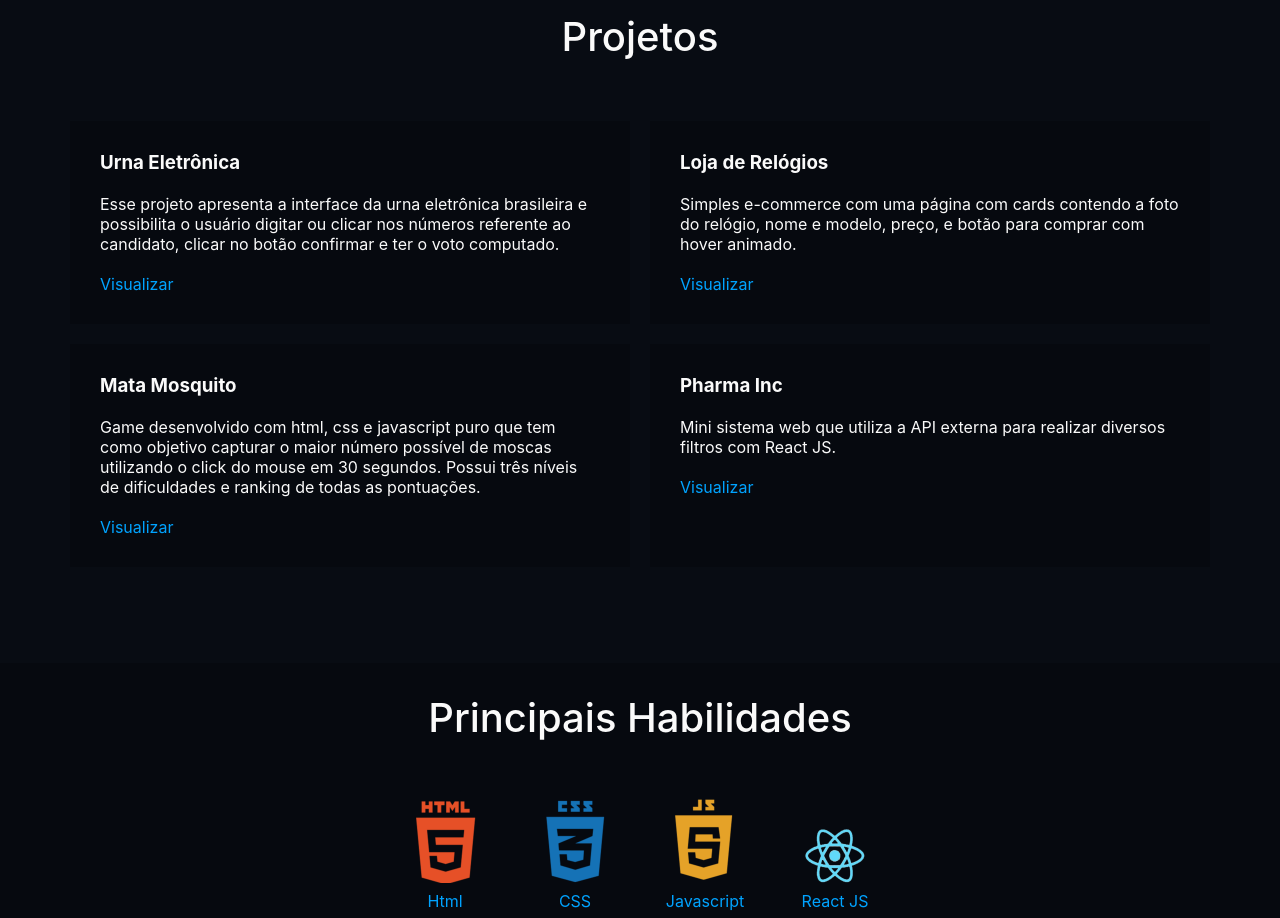
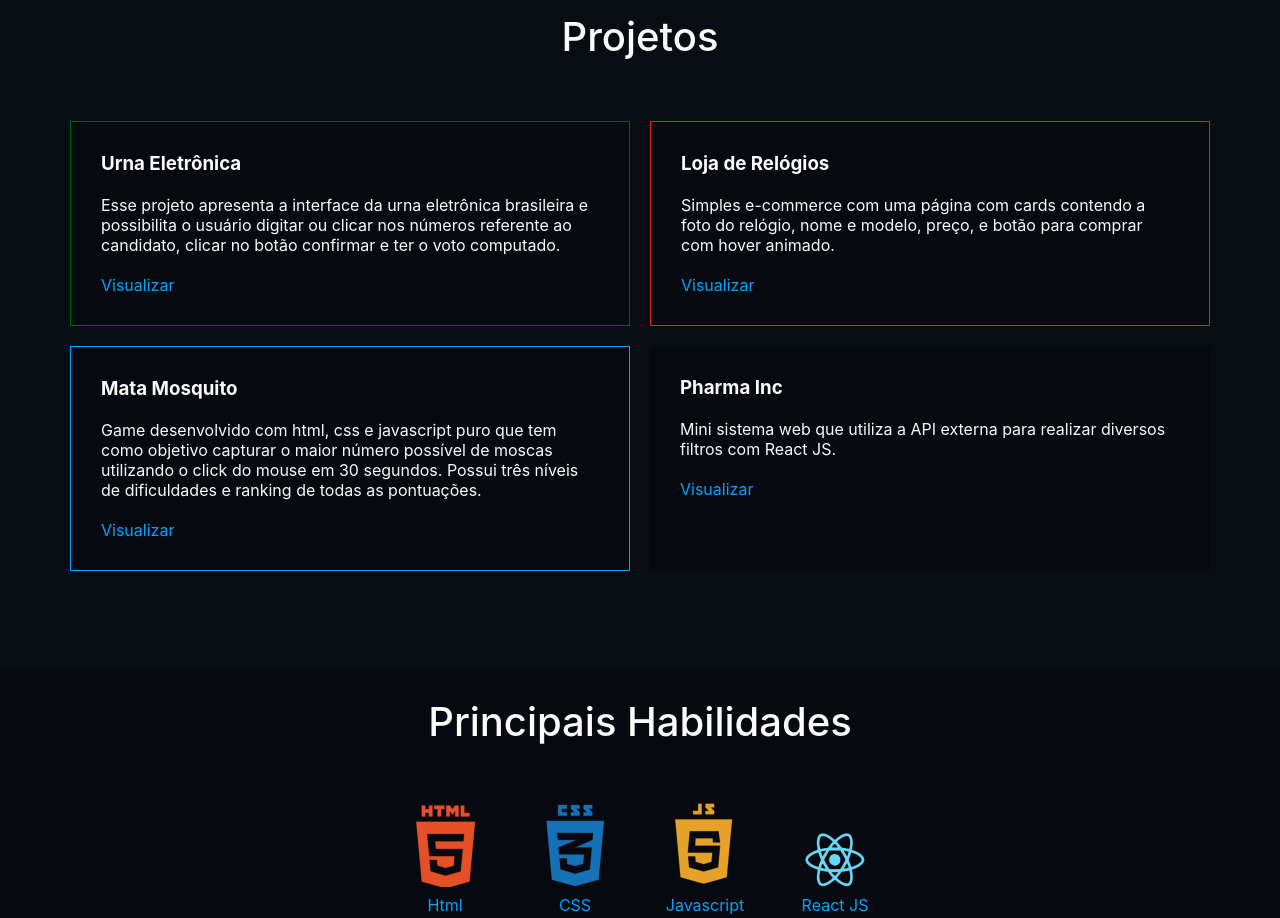
Before and after one commit to gabrielripardo/portfolio, a Next.js app: page / in a window 1280 px wide. Shown: the part 1520-2438 px from the top of the page. Built offline with nearby package versions, Linux system fonts and the light colour scheme.

Commit message:
add card com bordas com cores

```diff
--- a/components/Card/index.js
+++ b/components/Card/index.js
@@ -1,8 +1,17 @@
 import styles from './styles.module.scss'
 
-export default function Card({ title, description, url }) {
+export default function Card({ title, description, url, index }) {
+
+    const applyBorder = () => {
+        switch (index) {
+            case 0: return styles.colorGreen;
+            case 1: return styles.colorRed;
+            case 2: return styles.colorBlue;
+        }
+    }
+
     return (
-        <div className={styles.card}>
+        <div className={styles.card + ' ' + applyBorder()}>
             <h3>{title}</h3>
             <p className={styles.description}>{description}</p>
             <a href={url}>Visualizar</a>
--- a/components/Card/styles.module.scss
+++ b/components/Card/styles.module.scss
@@ -8,3 +8,15 @@
         margin: 20px 0;
     }
 }
+
+.colorGreen {
+    border: 1px solid $color-green;
+}
+
+.colorRed {
+    border: 1px solid $color-red;
+}
+
+.colorBlue {
+    border: 1px solid $color-default;
+}
--- a/components/Cards/index.js
+++ b/components/Cards/index.js
@@ -6,8 +6,8 @@ export default function Cards({ list }) {
     return (
         <div className={styles.content}>
             {
-                list.map(item => (
-                    <Card key={item.title} title={item.title} description={item.description} url={item.url} />
+                list.map((item, index) => (
+                    <Card key={item.title} index={index} title={item.title} description={item.description} url={item.url} />
                 ))
             }
         </div>
--- a/styles/globals.scss
+++ b/styles/globals.scss
@@ -5,3 +5,5 @@ $color-black: var(--color-black);
 $color-white: var(--color-white);
 $color-gray: var(--color-gray);
 $color-gray-medium: var(--color-gray-medium);
+$color-red: #e51d37;
+$color-green: #006400;
```
